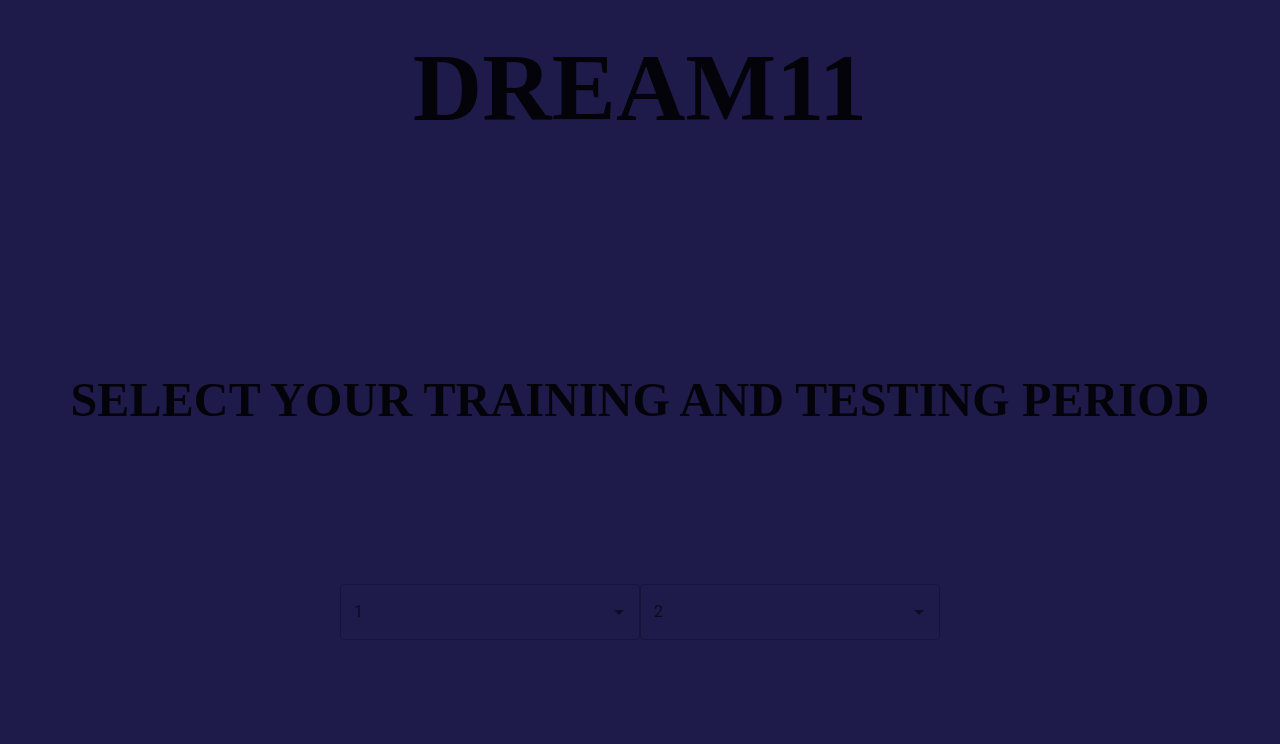
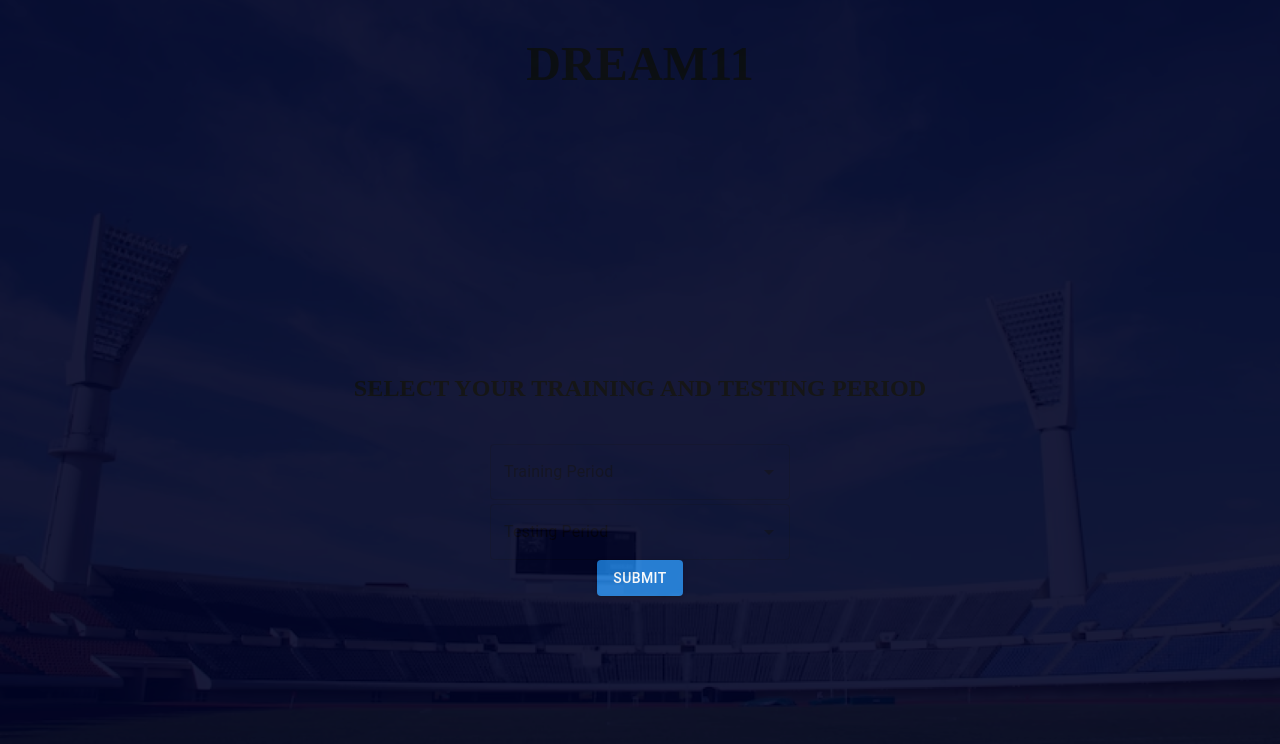
Before and after one commit to shivansh-bhatnagar18/modelUIDream11, a Next.js app in the folder dream11modelui/: page / in a window 1280 px wide. Shown: the top 744 px of the page. Built offline with nearby package versions, Linux system fonts and the light colour scheme.

Commit message:
Added a basic structure of the page 1

```diff
--- a/dream11modelui/app/globals.css
+++ b/dream11modelui/app/globals.css
@@ -18,6 +18,7 @@
 
 body {
   color: var(--foreground);
-  background: var(--background);
+  background: var(--background) url('/bg.png') no-repeat center center fixed;
+  background-size: cover;
   font-family: Arial, Helvetica, sans-serif;
 }
--- a/dream11modelui/app/page.tsx
+++ b/dream11modelui/app/page.tsx
@@ -1,41 +1,57 @@
 'use client'
 import { ThemeProvider, createTheme } from '@mui/material/styles';
 import CssBaseline from '@mui/material/CssBaseline';
-import SearchDropdown from "./components/searchDropdown";
+import SearchDropdown from "../components/searchDropdown";
+import { Button } from '@mui/material';
 
 export default function Home() {
-  const darkTheme = createTheme({
+  const lightTheme = createTheme({
     palette: {
       mode: 'light',
+      background: {
+        default: '#ffffff',
+        paper: '#ffffff',
+      },
+      text: {
+        primary: '#000000',
+      },
     },
   });
 
   const periodData = [
-    {label : "10/01/24 - 11/01/24"},
-    {label : "10/01/24 - 11/01/24"},
-    {label : "10/01/24 - 11/01/24"},
-    {label : "10/01/24 - 11/01/24"},
-    {label : "10/01/24 - 11/01/24"},
-    {label : "10/01/24 - 11/01/24"},
-    {label : "10/01/24 - 11/01/24"},
-    {label : "10/01/24 - 11/01/24"},
-    {label : "10/01/24 - 11/01/24"},
+    {label : "01/01/24 - 01/31/24"},
+    {label : "02/01/24 - 02/28/24"},
+    {label : "03/01/24 - 03/31/24"},
+    {label : "04/01/24 - 04/30/24"},
+    {label : "05/01/24 - 05/31/24"},
+    {label : "06/01/24 - 06/30/24"},
+    {label : "07/01/24 - 07/31/24"},
+    {label : "08/01/24 - 08/31/24"},
+    {label : "09/01/24 - 09/30/24"},
   ]
   return (
-    <ThemeProvider theme={darkTheme}>
+    <ThemeProvider theme={lightTheme}>
       <CssBaseline />
-    <div className=" h-screen flex justify-center bg-indigo-950 flex-wrap">
-      {/* <div className=" bg-ground bg-no-repeat bg-cover bg-center bg-fixed h-screen w-screen absolute bg-opacity-75">
-          hgbk
-          </div> */}
-      <div className="mt-10 font-bold font-barlo text-8xl text-center w-screen">
-        DREAM11
-      </div>
-      <div className="mt-20 font-barlo font-bold text-5xl">
-        SELECT YOUR TRAINING AND TESTING PERIOD
-      </div>
-      <SearchDropdown label="1" periodData={periodData} />
-      <SearchDropdown label="2" periodData={periodData} />
+      <div className="h-screen flex justify-center bg-[#000426] flex-wrap opacity-90">
+        {/* <img src='/bg.png' alt="logo" className="w-24 h-24 mt-10" /> */}
+        <div className="mt-10 font-bold font-barlow text-5xl text-center w-screen">
+          DREAM11
+        </div>
+        <div className = "flex flex-col items-center">
+          <div className="mt-20 font-barlow font-bold text-2xl">
+            SELECT YOUR TRAINING AND TESTING PERIOD
+          </div>
+            <div className='pt-10'>
+              <SearchDropdown label="Training Period" periodData={periodData} style={{ color: '#000000' }} />
+            </div>
+            <div className= 'pt-1'>
+              <SearchDropdown label="Testing Period" periodData={periodData} />
+            </div>
+            <Button variant="contained" color="primary" className="mt-10">
+              Submit
+            </Button>
+          {/* <SearchDropdown label="Testing Period" periodData={periodData} /> */}
+        </div>
       </div>
     </ThemeProvider>
   );
--- a/dream11modelui/tailwind.config.ts
+++ b/dream11modelui/tailwind.config.ts
@@ -13,10 +13,10 @@
         foreground: "var(--foreground)",
       },
       fontFamily: {
-        barlo: ["Barlow Condensed"]
+        barlow: ["Barlow Condensed"]
       },
       backgroundImage: {
-        'ground': "url('/app/image 3.png')",
+        'ground': "url('/public/bg.png')",
       }
     },
   },
```
Also changed, not shown: dream11modelui/components/playerAvatar.tsx (renamed from dream11modelui/app/components/playerAvatar.tsx), dream11modelui/components/searchDropdown.tsx (renamed from dream11modelui/app/components/searchDropdown.tsx), dream11modelui/public/bg.png (renamed from dream11modelui/app/image 3.png).
